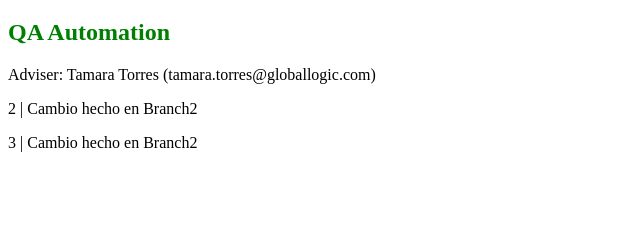
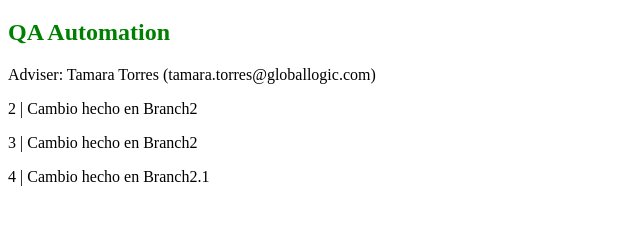
Before and after one commit to tsuriani/QA, a plain HTML site: page index.html in a window 1280 px wide. Shown: the part 61-286 px from the top of the page, without its empty margins (0-640 px from the left). Drawn offline with Linux system fonts and the light colour scheme.

Commit message:
Branch de la Branch2

```diff
--- a/index.html
+++ b/index.html
@@ -16,5 +16,6 @@
     <p>Adviser: Tamara Torres (tamara.torres@globallogic.com)</p>
     <p>2 | Cambio hecho en Branch2</p>
     <p>3 | Cambio hecho en Branch2</p>
+    <p>4 | Cambio hecho en Branch2.1</p>
 </body>
 </html>
```
